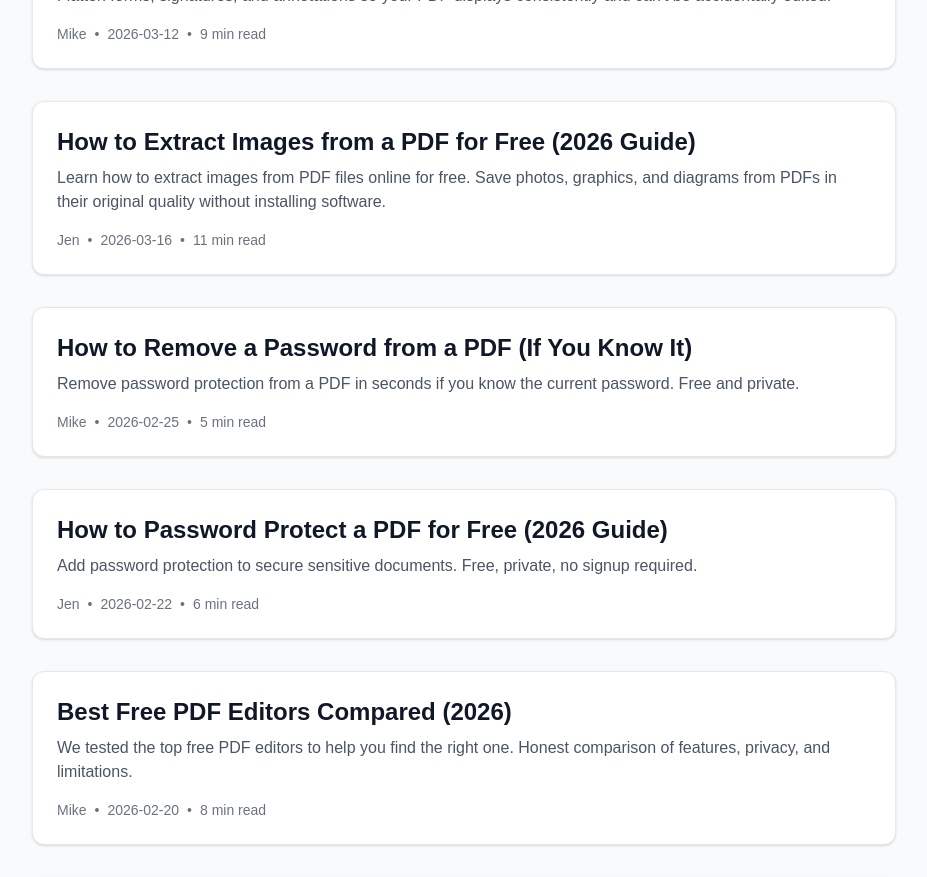
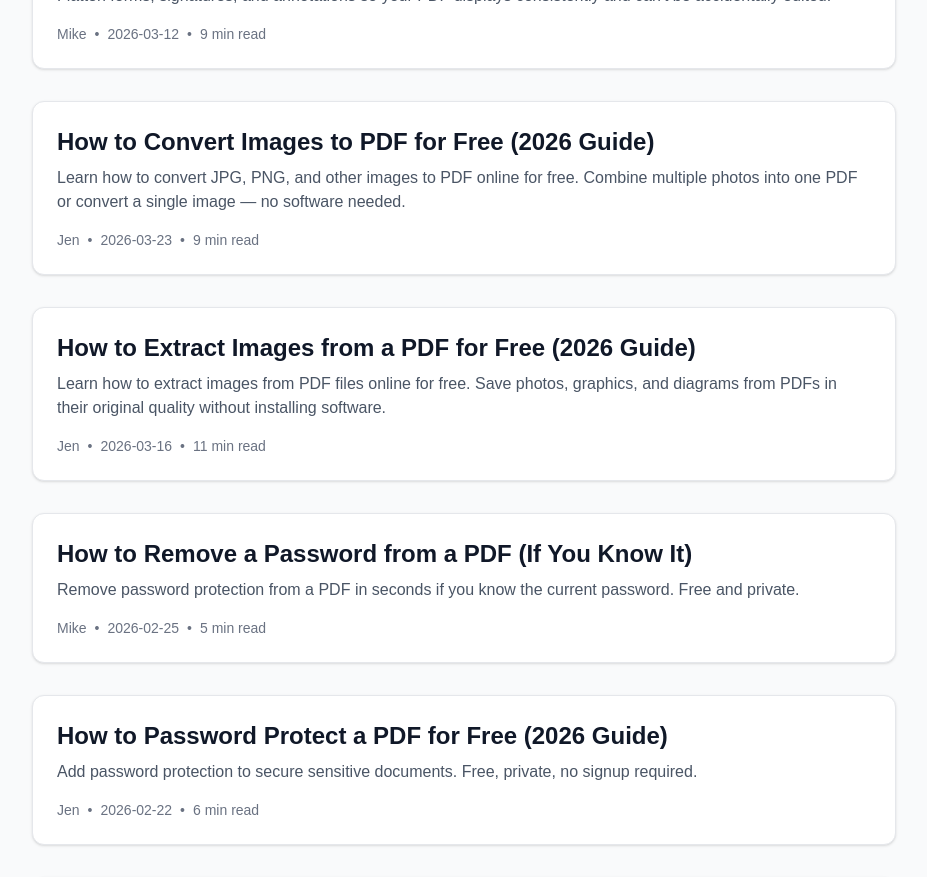
Before and after one commit to m2j-apps/editPDFs, a Next.js app: page /blog in a window 1280 px wide. Shown: the part 1220-2097 px from the top of the page, without its empty margins (176-1103 px from the left). Built offline with nearby package versions, Linux system fonts and the light colour scheme.

Commit message:
blog: add missing how-to-convert-images-to-pdf to index

```diff
--- a/src/app/blog/page.tsx
+++ b/src/app/blog/page.tsx
@@ -51,6 +51,14 @@ const posts = [
     date: "2026-03-12",
     readTime: "9 min read",
     author: "Mike",
+  },
+  {
+    slug: "how-to-convert-images-to-pdf",
+    title: "How to Convert Images to PDF for Free (2026 Guide)",
+    excerpt: "Learn how to convert JPG, PNG, and other images to PDF online for free. Combine multiple photos into one PDF or convert a single image — no software needed.",
+    date: "2026-03-23",
+    readTime: "9 min read",
+    author: "Jen",
   },
   {
     slug: "how-to-extract-images-from-pdf",
```
